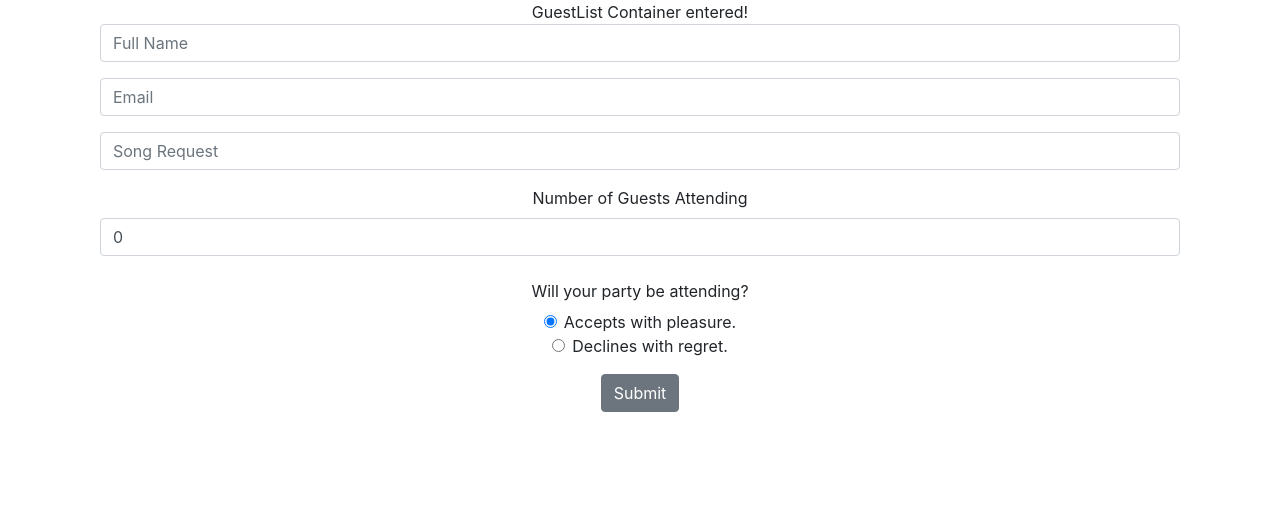
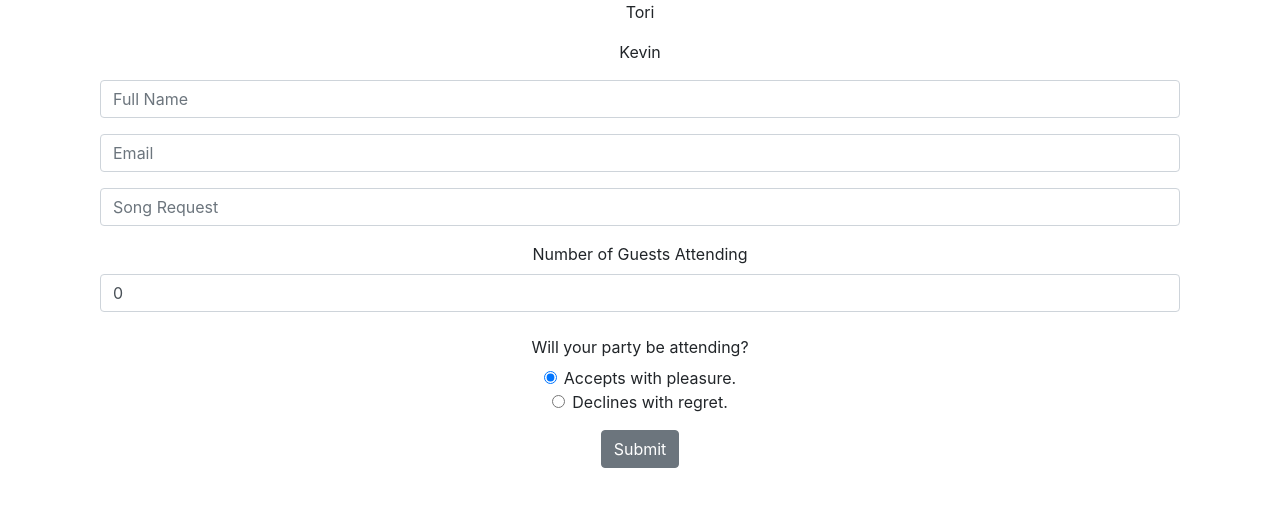
Before and after one commit to torianne02/crawford-wedding-frontend, a React (Create React App) app: page / in a window 1280 px wide. Shown: the top 506 px of the page. Built offline with nearby package versions, Linux system fonts and the light colour scheme.

Commit message:
adding temp code to test parent/child component relationships

```diff
--- a/src/components/guests/GuestList.js
+++ b/src/components/guests/GuestList.js
@@ -1,10 +1,13 @@
 import React from 'react';
 import Guest from './Guest';
 
-const GuestList = ( props ) => {
+const GuestList = ( {props} ) => {
+  const renderGuestList = props.map(guest =>
+    <p key={guest.id}>{guest.name}</p>
+  )
   return (
     <div className="guest-list">
-      { props.map(book => <Guest name={ guest.name } />)}
+      { renderGuestList }
     </div>
   );
 }
--- a/src/containers/GuestListContainer.js
+++ b/src/containers/GuestListContainer.js
@@ -1,13 +1,13 @@
 import React, { Component } from 'react';
 import { connect } from 'react-redux';
-// import Guests from '../components/guests/Guests';
+import GuestList from '../components/guests/GuestList';
 import { fetchGuestList } from '../actions/guestListActions';
 
 class GuestListContainer extends Component {
   constructor(props) {
     super(props);
     this.state = {
-      guestList: []
+      guestList: [{name: 'Tori', id: 1}, {name: 'Kevin', id: 2}]
     };
   }
 
@@ -21,7 +21,9 @@ class GuestListContainer extends Component {
 
   render() {
     return (
-      "GuestList Container entered!"
+      <div className="guestList">
+        <GuestList props={this.state.guestList}/>
+      </div>
     )
     // return <Guests guests={this.state.guests} />
     // need to render form
```
